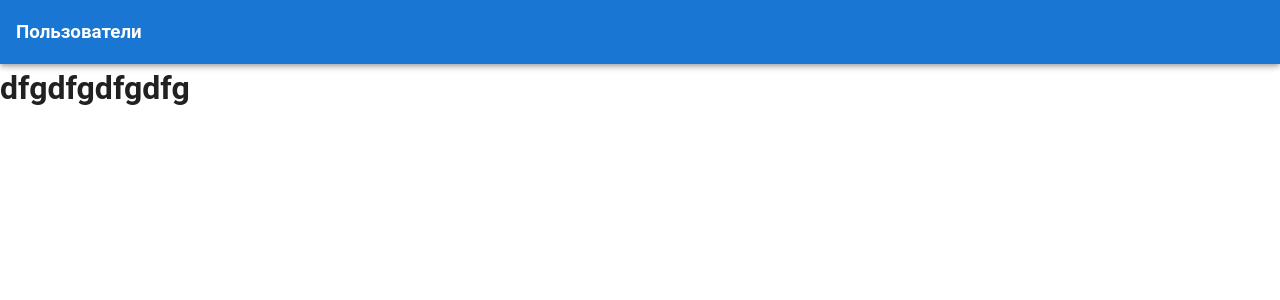
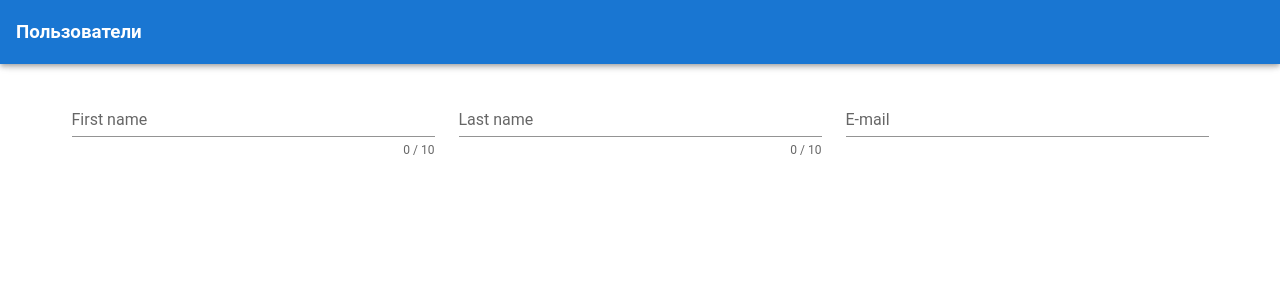
Before and after one commit to TonnyLifer/Spa-main, a Vue app: page /currentuser in a window 1280 px wide. Shown: the top 300 px of the page. Built offline with nearby package versions, Linux system fonts and the light colour scheme.

Commit message:
Выбор конкретного пользователя

```diff
--- a/src/App.vue
+++ b/src/App.vue
@@ -6,7 +6,7 @@
       dark
     >
       <div style="cursor: pointer;" class="d-flex align-center" >
-        <h3>Пользователи</h3>
+        <router-link style="text-decoration: none; color: inherit;" to="/"><h3> Пользователи</h3></router-link>
       </div>
 
       <v-spacer></v-spacer>
@@ -19,16 +19,11 @@
 </template>
 
 <script>
-import UsersList from './components/UsersList.vue';
-import CurrentUser from './components/CurrentUser.vue';
+
 
 export default {
   name: 'App',
 
-  components: {
-    UsersList,
-    CurrentUser
-  },
 
   data: () => ({
     //
--- a/src/components/CurrentUser.vue
+++ b/src/components/CurrentUser.vue
@@ -1,11 +1,76 @@
 <template>
-    <div>
-        <h1>dfgdfgdfgdfg</h1>
+    <div class="container">
+        <v-form v-model="valid">
+    <v-container>
+      <v-row>
+        <v-col
+          cols="12"
+          sm="4"
+          md="4"
+        >
+          <v-text-field
+            v-model="firstname"
+            :rules="nameRules"
+            :counter="10"
+            label="First name"
+            required
+          ></v-text-field>
+        </v-col>
+
+        <v-col
+          cols="12"
+          sm="4"
+          md="4"
+        >
+          <v-text-field
+            v-model="lastname"
+            :rules="nameRules"
+            :counter="10"
+            label="Last name"
+            required
+          ></v-text-field>
+        </v-col>
+
+        <v-col
+          cols="12"
+          sm="4"
+          md="4"
+        >
+          <v-text-field
+            v-model="email"
+            :rules="emailRules"
+            label="E-mail"
+            required
+          ></v-text-field>
+        </v-col>
+      </v-row>
+    </v-container>
+  </v-form>
     </div>
 </template>
 <script>
 export default {
-
+    data() {
+        return {
+            currentUser:[],
+            alid: false,
+      firstname: '',
+      lastname: '',
+      nameRules: [
+        v => !!v || 'Name is required',
+        v => v.length <= 10 || 'Name must be less than 10 characters',
+      ],
+      email: '',
+      emailRules: [
+        v => !!v || 'E-mail is required',
+        v => /.+@.+/.test(v) || 'E-mail must be valid',
+      ],
+        }
+    },
+    created(){
+        this.currentUser = this.$route.params.data
+        console.log(this.currentUser)
+    }
 }
 </script>
 <style scoped>
--- a/src/components/UsersList.vue
+++ b/src/components/UsersList.vue
@@ -16,8 +16,31 @@
         :headers="headers"
         :items="users"
         :search="search"
-        no-data-text="Пусто"
       >
+        <template v-slot:item="props">
+          <tr>
+            <td style="cursor: pointer;" @click="expandRow(props.item)">
+              <!-- <router-link style="text-decoration: none; color: inherit;" to="/currentuser"> -->
+              {{props.item.name}}
+              <!-- </router-link> -->
+            </td>
+            <td>
+              {{props.item.email}}
+            </td>
+            <td>
+              {{props.item.username}}
+            </td>
+            <td>
+              {{props.item.phone}}
+            </td>
+            <td>
+              {{props.item.address.city}}
+            </td>
+            <td>
+              {{props.item.company.name}}
+            </td>
+          </tr>
+        </template>
       </v-data-table>
     </v-card>
   </v-container>
@@ -46,6 +69,9 @@
       }
     },
     methods:{
+      expandRow(data){
+        this.$router.push({name: 'currentuser', params: {data : data}})
+      },
       getUsers(){
         fetch('https://jsonplaceholder.typicode.com/users')
           .then(response => response.json())
@@ -60,3 +86,6 @@
     }
   }
 </script>
+<style scoped>
+
+</style>
--- a/src/main.js
+++ b/src/main.js
@@ -3,6 +3,8 @@ import App from './App.vue'
 import vuetify from './plugins/vuetify'
 import router from './router'
 import VueRouter from 'vue-router'
+import UsersList from './components/UsersList.vue';
+import CurrentUser from './components/CurrentUser.vue';
 
 Vue.use(VueRouter)
 
@@ -10,6 +12,9 @@ Vue.use(VueRouter)
 new Vue({
   el: '#app',
   vuetify,
-  router,
+  router,components: {
+    UsersList,
+    CurrentUser
+  },
   render: h => h(App)
 })
--- a/src/router.js
+++ b/src/router.js
@@ -8,11 +8,13 @@ export default new VueRouter({
     routes: [
       {
         path: '/',
+        name:'UsersList',
         component: UsersList,
       },
       {
         path: '/currentuser',
-        component: CurrentUser,
+        name:'currentuser',
+        component: CurrentUser
       }
     ]
 })
```
